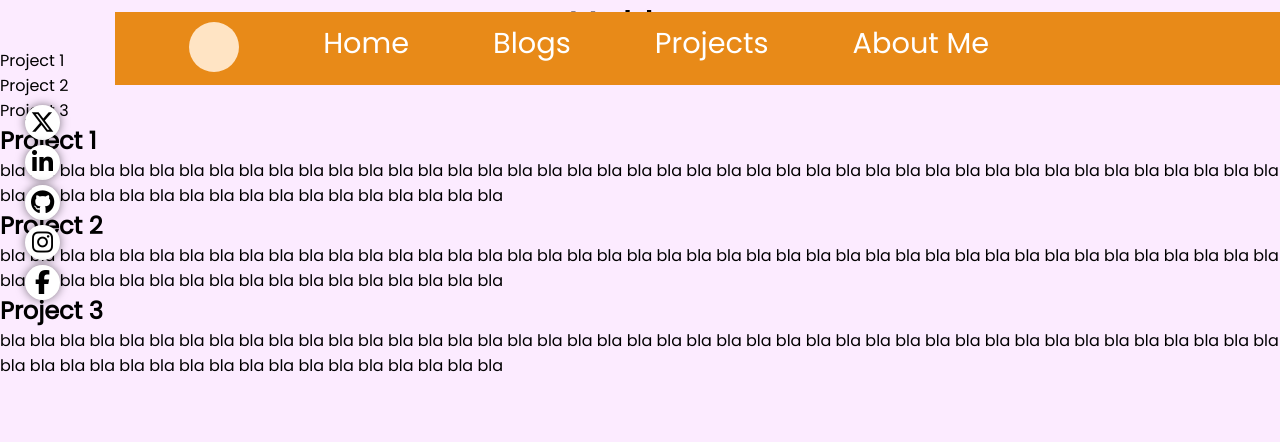
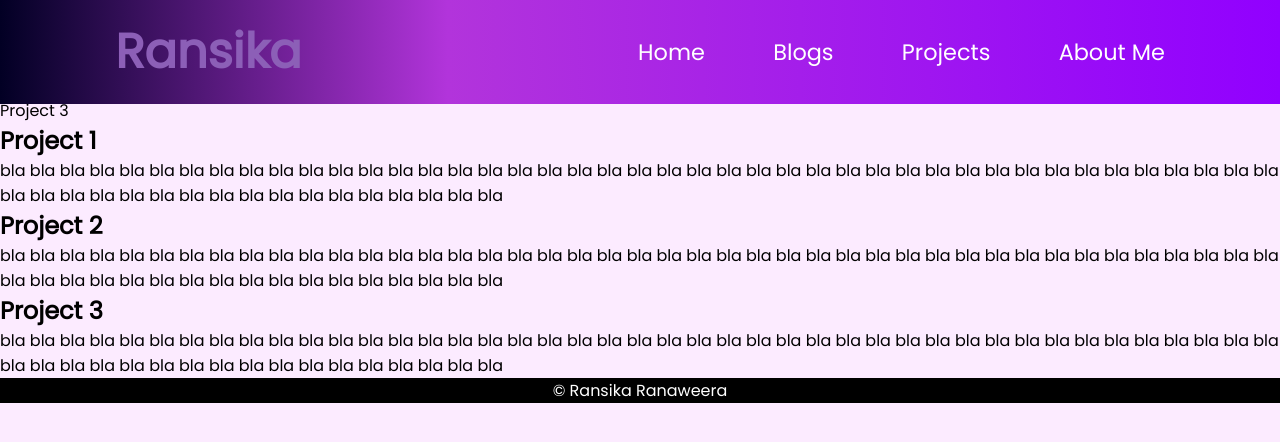
Before and after one commit to ransicka/portfolio, a plain HTML site: page projects.html in a window 1280 px wide. Drawn offline with Linux system fonts and the light colour scheme.

Commit message:
Added redesigned header and footer to all pages

```diff
--- a/projects.html
+++ b/projects.html
@@ -9,23 +9,13 @@
 </head>
 <body>
     <header>
-        <nav class="navbar">
-            <ul>
-                <li><a href="/index.html"><div class="home-icon"></div></a></li>
-                <li><a href="/index.html">Home</a></li>
-                <li><a href="/blogs.html">Blogs</a></li>
-                <li><a href="/projects.html">Projects</a></li>
-                <li><a href="/about.html">About Me</a></li>
-            </ul>
+        <a href="#" class="logo">Ransika</a>
+        <nav>
+            <a href="/index.html">Home</a>
+            <a href="/blogs.html">Blogs</a>
+            <a href="/projects.html">Projects</a>
+            <a href="/about.html">About Me</a>
         </nav>
-        <br>
-        <div class="socials">
-                <div class="social-icons" id="x"><a href="https://x.com/Ransika_R" target="_blank"><i class="fa-brands fa-x-twitter"></i></a></div>
-                <div class="social-icons" id="linkedin"><a href="https://www.linkedin.com/in/ransika-ranaweera" target="_blank"><i class="fa-brands fa-linkedin-in"></i></a></div>
-                <div class="social-icons"><a href=""><i class="fa-brands fa-github" target="_blank"></i></a></div>
-                <div class="social-icons"><a href="https://instagram.com/ransika.__" target="_blank"><i class="fa-brands fa-instagram"></i></a></div>
-                <div class="social-icons"><a href="https://facebook.com" target="_blank"><i class="fa-brands fa-facebook-f"></i></a></div>
-        </div>
     </header>
     <h1>My blogs</h1>
     <div>
@@ -61,6 +51,11 @@
             </p>
         </div>
     </div>
+    <footer>
+        &copy; Ransika Ranaweera
+
+
+     </footer>
 
 
 </body>
--- a/style.css
+++ b/style.css
@@ -17,14 +17,14 @@ body{
     background-color: hsl(290, 100%, 96%);
 }
 header{
-    margin-top: 20px;
     position: fixed;
     top: 0;
     left: 0;
     width: 100%;
     padding: 1rem 9%;
-    background-color: transparent;
-    filter: drop-shadow(10px );
+    background: rgb(2,0,36);
+    background: linear-gradient(90deg, rgba(2,0,36,1) 0%, rgba(178,52,219,1) 35%, rgba(145,0,255,1) 100%);
+    filter: drop-shadow(10px);
     display: flex;
     justify-content: space-between;
     align-items: center;
@@ -32,6 +32,7 @@ header{
 }
 .logo{
     font-size: 3rem;
+    color: rgb(140, 95, 183);
     font-weight: 800;
     cursor: pointer;
     transition: 0.5s ease;
@@ -40,7 +41,8 @@ header{
     transform: scale(1.1);
 }
 nav a{
-    font-size: 1.8rem;
+    font-size: 1.4rem;
+    color: white;;
     margin-left: 4rem;
     font-weight: 500;
     transition: 0.3s ease;
@@ -48,80 +50,17 @@ nav a{
 }
 nav a:hover,
 nav a:active{
-    border-bottom: 3px solid black;
+    color: rgb(138, 30, 210);
 }
-div{
-    display: block;
+.hero-section{
+    margin-top: 6rem;
+    display: flex;
+    align-items: center;
 }
-.navbar{
-    position: fixed;
-    width: 100%;
-    background-color: rgb(232, 138, 24);
+.hero-txt{
+    text-align: center;
 }
-.navbar ul{
-    list-style-type: none;
-    margin: 0;
-    padding: 0;
-    overflow: hidden;
-    padding: 10px;
-}
-.navbar li{
-    float: left;
-    padding-right: 20px;
-}
-.navbar a{
-    display: block;
-    color: white;
-    text-align: center;
-    text-decoration: none;
-}
-.navbar a:hover{
-    background-color: black;
-    transition: 0.5s;
-}
-.home-icon{
-    height: 50px;
-    width: 50px;
-    border-radius: 50%;
-    background-color: bisque;
-}
-.socials{
-    top: 100px;
-    left: 20px;
-    position: fixed;
-    float: left;
-    width: fit-content;
-    border-radius: 50px;
-
-}
-.social-icons{
-    margin: 5px;
-    color: black;
-    background-color: white;
-    height: 35px;
-    width: 35px;
-    border-radius: 50%;
-    align-items: center;
-    justify-content: center;
-    display: flex;
-    text-align: center;
-    font-size: 1.5rem;
-    box-shadow: 0 0 10px rgba(0, 0, 0, 0.5);
-}
-.social-icons:hover{
-    background-color: black;
-    color: white;
-    transition: 0.2s;
-}
-.social-icons a {
-    color: inherit;
-    text-decoration: none;
-}
-.intro{
-    margin: 100px 0 50px 0;
-    display: flex;
-}
-.profile-pic{
+.home-img img{
     border: 5px solid white;
     margin: 20px 90px;
     height: 400px;
@@ -130,40 +69,9 @@ div{
     box-sizing: border-box;
     box-shadow: 0 0 10px rgba(0, 0, 0, 0.5);
 }
-.intro-text{
-    padding: 50px;
+footer{
+    background-color: black;
+    color: white;
+    text-align: center;
+    ;
 }
-.intro-buttons{
-    text-align: center;
-}
-h1{
-    text-align: center;
-}
-.blog-container{
-    display: flex;
-    flex-wrap: wrap;
-    margin: 20px;
-}
-.blog-tile{
-    background-color: white;
-    border-radius: 30px;
-    box-shadow: 0 0 10px rgba(0, 0, 0, 0.5);
-    margin: 5px;
-    text-align: center;
-}
-.blog-image{
-    padding: 10px;
-    border-radius: 30px;
-}
-.project-container{
-    display: flex;
-    flex-wrap: wrap;
-    margin: 20px;
-}
-.project-tile{
-    background-color: white;
-    border-radius: 30px;
-    box-shadow: 0 0 10px rgba(0, 0, 0, 0.5);
-    margin: 5px;
-    text-align: center;
-}
```
Also changed, not shown: about.html (+11 -16 lines), blogs.html (+9 -17 lines), index.html (+16 -41 lines), Images/1336177 cropped.jpeg (added).
